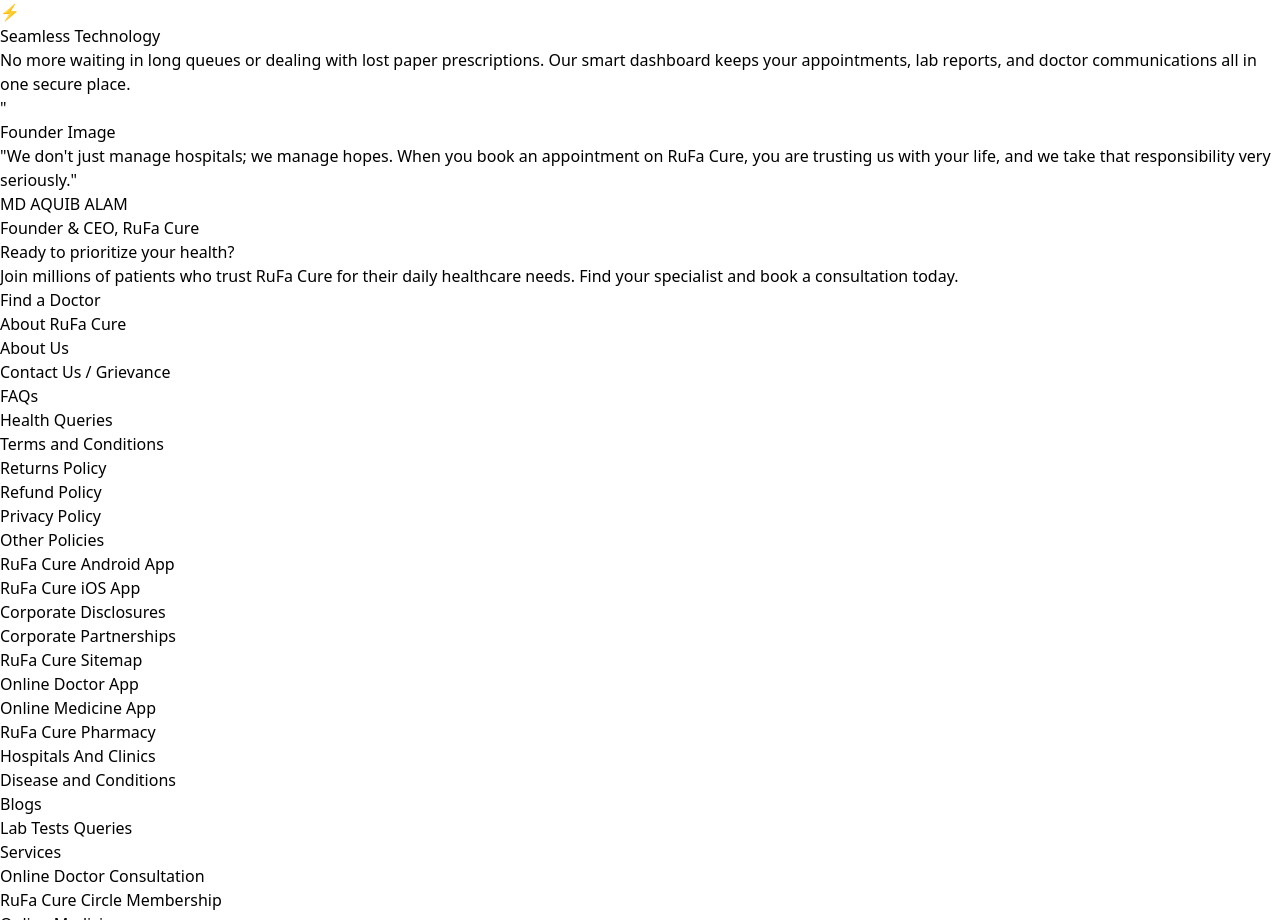
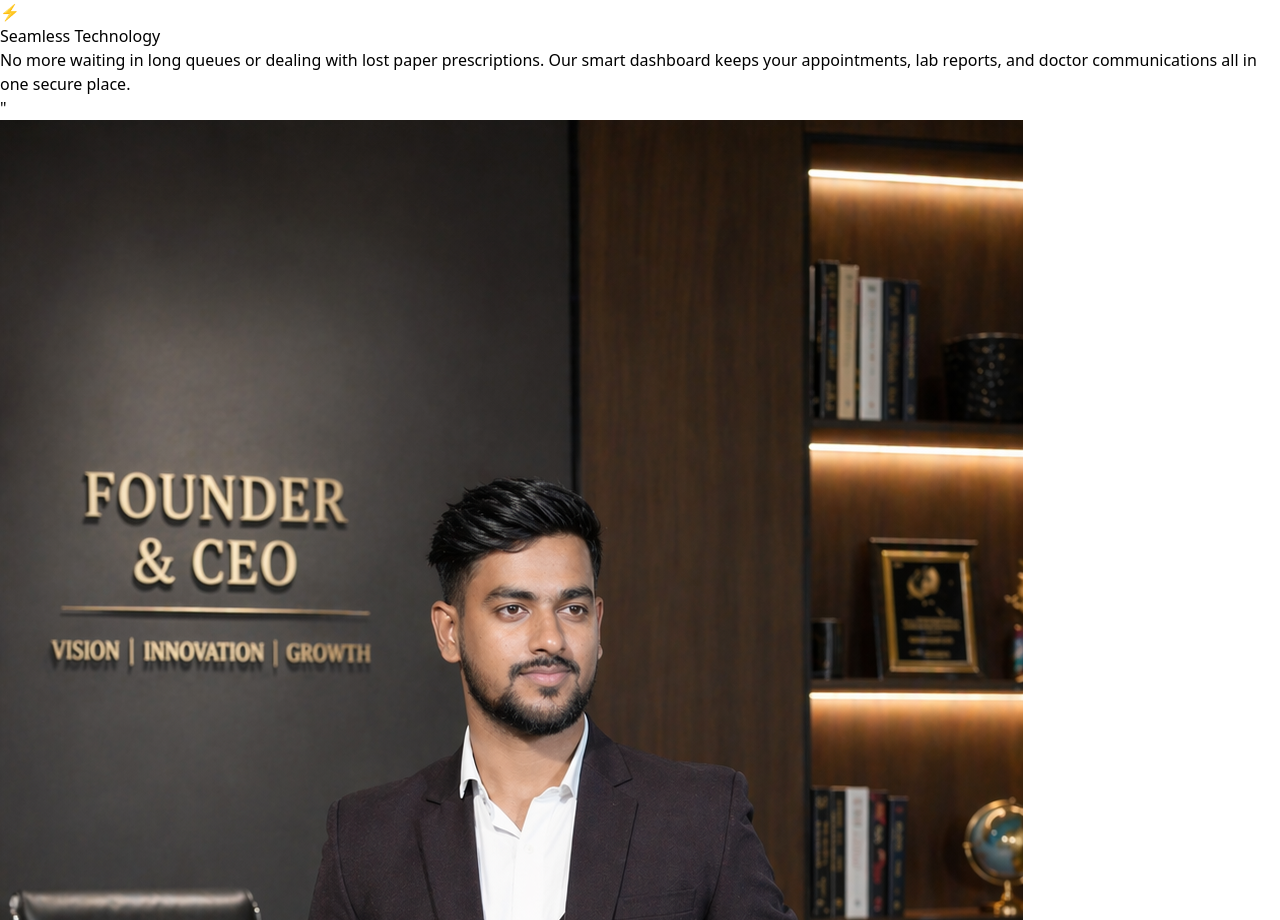
Before and after one commit to aquibalam3006/rufa_cure, a React app in the folder frontend/: page /about in a window 1280 px wide. Shown: the part 1805-2725 px from the top of the page. Built offline with nearby package versions, Linux system fonts and the light colour scheme; the HTML template or start-up script is replaced by a standard one.

Commit message:
founder image fit

```diff
--- a/frontend/src/pages/AboutUs.jsx
+++ b/frontend/src/pages/AboutUs.jsx
@@ -5,6 +5,7 @@
 
 // 🚀 Yahan humne trust.jpg ko import kiya hai
 import trustImage from '../assets/trust.jpg';
+import aquibImage from '../assets/Aquib.png';
 
 function AboutUs() {
   const navigate = useNavigate();
@@ -116,8 +117,12 @@
         <div className="bg-gray-900 rounded-2xl sm:rounded-3xl p-8 sm:p-10 md:p-16 flex flex-col lg:flex-row items-center text-center lg:text-left gap-8 md:gap-12 shadow-2xl relative overflow-hidden">
           <div className="absolute top-0 right-0 text-[#008985] opacity-20 text-[120px] md:text-[200px] leading-none -mt-4 -mr-4 md:-mt-10 md:-mr-10">"</div>
 
-          <div className="w-32 h-32 sm:w-48 sm:h-48 md:w-64 md:h-64 shrink-0 bg-gray-700 rounded-full border-4 border-[#008985] overflow-hidden flex items-center justify-center z-10 mx-auto lg:mx-0">
-             <p className="text-gray-400 text-[10px] sm:text-xs italic">Founder Image</p>
+          <div className="w-32 h-32 sm:w-48 sm:h-48 md:w-64 md:h-64 shrink-0 rounded-full border-4 border-[#008985] overflow-hidden z-10 mx-auto lg:mx-0">
+            <img
+              src={aquibImage}
+              alt="Founder Aquib Alam"
+              className="w-full h-full object-cover object-center"
+            />
           </div>
 
           <div className="z-10">
```
Also changed, not shown: frontend/src/assets/Aquib.png (added).
